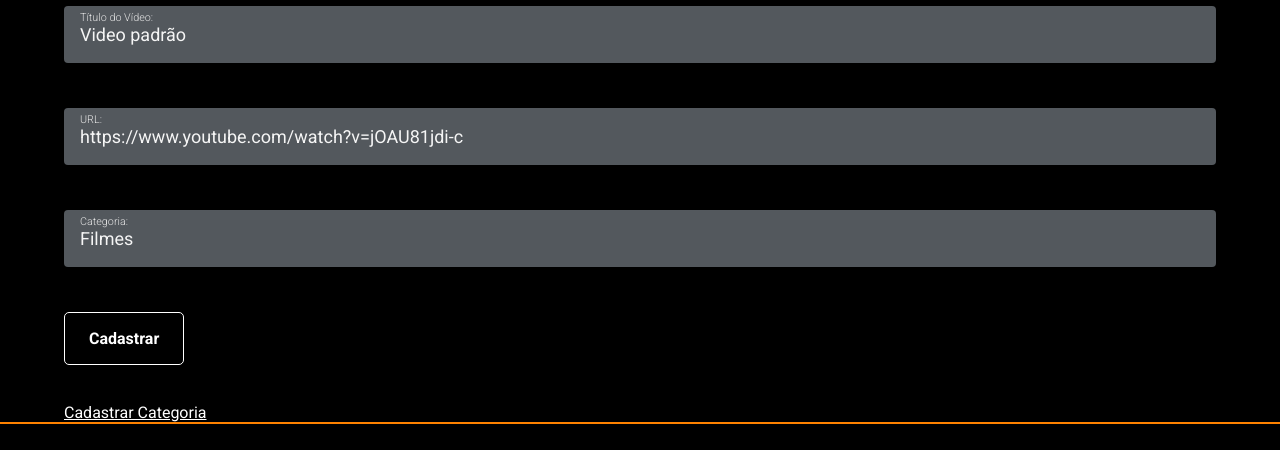
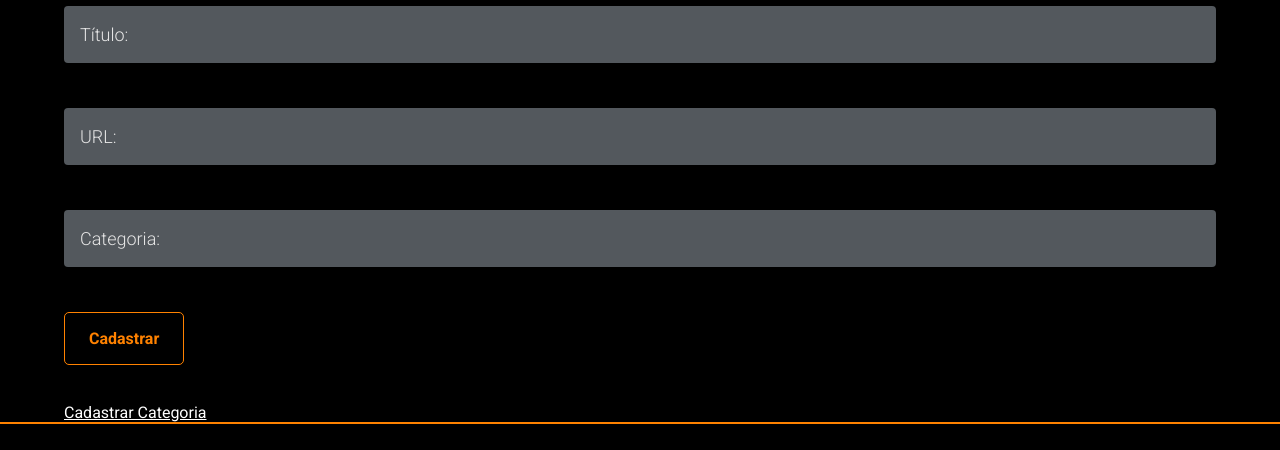
Before and after one commit to IcaroApoloBR/ApoloFlix, a React app: page /cadastro/video in a window 1280 px wide. Shown: the part 219-669 px from the top of the page. Built offline with nearby package versions, Linux system fonts and the light colour scheme; data requests are answered from the project's data file.

Commit message:
last day

```diff
--- a/db.json
+++ b/db.json
@@ -3,32 +3,27 @@
     {
       "id": 1,
       "titulo": "Filmes",
-      "cor": "#ffbe0b"
+      "cor": "var(--primary)"
     },
     {
       "id": 2,
       "titulo": "Séries",
-      "cor": "#fb5607"
+      "cor": "var(--primary)"
     },
     {
       "id": 3,
       "titulo": "Documentários",
-      "cor": "#ff006e"
+      "cor": "var(--primary)"
     },
     {
       "id": 4,
       "titulo": "Animes",
-      "cor": "#8338ec"
+      "cor": "var(--primary)"
     },
     {
       "id": 5,
       "titulo": "Tecnologia",
-      "cor": "#3a86ff"
-    },
-    {
-      "id": 6,
-      "titulo": "Games",
-      "cor": "#80b918"
+      "cor": "var(--primary)"
     }
   ],
   "videos": [
@@ -76,19 +71,19 @@
     },
     {
       "id": 8,
-      "categoriaId": 1,
+      "categoriaId": 2,
       "titulo": "Akira Yamaoka - This sacred line",
       "url": "https://music.youtube.com/watch?v=r8eaQR4HEAk&feature=share"
     },
     {
       "id": 9,
-      "categoriaId": 1,
+      "categoriaId": 2,
       "titulo": "Apparat - Goodbye",
       "url": "https://music.youtube.com/watch?v=C2-YwsEq0-0&feature=share"
     },
     {
       "id": 10,
-      "categoriaId": 1,
+      "categoriaId": 2,
       "titulo": "Tame Impala - Let it Happen",
       "url": "https://music.youtube.com/watch?v=NMRhx71bGo4&feature=share"
     },
@@ -118,7 +113,7 @@
     },
     {
       "id": 15,
-      "categoriaId": 2,
+      "categoriaId": 3,
       "titulo": "House",
       "url": "https://www.youtube.com/watch?v=dVlQJO4HZj0"
     },
@@ -172,15 +167,15 @@
     },
     {
       "id": 24,
-      "categoriaId": 6,
+      "categoriaId": 5,
       "titulo": "Dark Souls 2",
       "url": "https://www.youtube.com/watch?v=U6uyuIQYlfY"
     },
     {
+      "id": 25,
+      "categoriaId": 5,
       "titulo": "Video padrão",
-      "url": "https://www.youtube.com/watch?v=jOAU81jdi-c",
-      "categoriaId": 1,
-      "id": 25
+      "url": "https://www.youtube.com/watch?v=jOAU81jdi-c"
     }
   ]
 }
--- a/src/components/BannerMain/styles.js
+++ b/src/components/BannerMain/styles.js
@@ -68,7 +68,7 @@ ContentAreaContainer.Title = styled.h2`
 export const BannerMainContainer = styled.section`
   height: 80vh;
   position: relative;
-  color: #fff;
+  color: var(--primary);
   background-image: ${({ backgroundImage }) => `url(${backgroundImage})`};
   background-size: cover;
   background-position: center;
@@ -114,7 +114,7 @@ export const WatchButton = styled.button`
   display: inline-block;
   border: 1px solid transparent;
   color: var(--black);
-  background: var(--white);
+  background: var(--primary);
   border-color: var(--black);
   transition: opacity .3s;
   display: none;
--- a/src/components/Button/index.js
+++ b/src/components/Button/index.js
@@ -1,8 +1,8 @@
 import styled from "styled-components";
 
 const Button = styled.button`
-    color: var(--white);
-    border: 1px solid var(--white);
+    color: var(--primary);
+    border: 1px solid var(--primary);
     background: var(--black);
     box-sizing: border-box;
     cursor: pointer;
--- a/src/components/Carousel/components/Slider/index.js
+++ b/src/components/Carousel/components/Slider/index.js
@@ -27,7 +27,7 @@ const Container = styled.ul`
   }
   .slick-prev:before,
   .slick-next:before {
-    color: var(--white)
+    color: var(--primary)
   }
 `;
 
@@ -40,7 +40,6 @@ export const SliderItem = styled.li`
     object-fit: cover;
   }
 `;
-
 
 const Slider = ({ children }) => (
   <Container>
--- a/src/components/Carousel/styles.js
+++ b/src/components/Carousel/styles.js
@@ -48,7 +48,7 @@ export const VideoCardList = styled.ul`
 `;
 
 export const VideoCardGroupContainer = styled.section`
-  color: white;
+  color: black;
   min-height: 197px;
   margin-left: 5%;
   margin-bottom: 16px;
--- a/src/components/Menu/Menu.css
+++ b/src/components/Menu/Menu.css
@@ -43,7 +43,7 @@
 
   .ButtonLink {
     color: var(--white);
-    border: 1px solid var(--white);
+    border: 10px solid var(--white);
     box-sizing: border-box;
     cursor: pointer;
     padding: 16px 24px;
@@ -71,5 +71,6 @@
       border-radius: 0;
       border: 0;
       text-align: center;
+      color: var(--black);
     }
   }
--- a/src/pages/cadastro/Categoria/index.js
+++ b/src/pages/cadastro/Categoria/index.js
@@ -19,8 +19,8 @@ function CadastroCategoria() {
   useEffect(() => {
     const URL_TOP = window.location.hostname.includes('localhost')
       ? 'http://localhost:8080/categorias'
-      : 'https://devsoutinhoflix.herokuapp.com/categorias';
-    // E a ju ama variáveis
+      : 'https://apoloflix.herokuapp.com/categorias';
+
     fetch(URL_TOP)
       .then(async (respostaDoServidor) => {
         const resposta = await respostaDoServidor.json();
@@ -29,23 +29,6 @@ function CadastroCategoria() {
         ]);
       });
 
-    // setTimeout(() => {
-    //   setCategorias([
-    //     ...categorias,
-    //     {
-    //       id: 1,
-    //       nome: 'Front End',
-    //       descricao: 'Uma categoria bacanudassa',
-    //       cor: '#cbd1ff',
-    //     },
-    //     {
-    //       id: 2,
-    //       nome: 'Back End',
-    //       descricao: 'Outra categoria bacanudassa',
-    //       cor: '#cbd1ff',
-    //     },
-    //   ]);
-    // }, 4 * 1000);
   }, []);
 
   return (
@@ -67,7 +50,7 @@ function CadastroCategoria() {
       >
 
         <FormField
-          label="Nome da Categoria"
+          label="Categoria"
           name="nome"
           value={values.nome}
           onChange={handleChange}
@@ -96,7 +79,6 @@ function CadastroCategoria() {
 
       {categorias.length === 0 && (
         <div>
-          {/* Cargando... */}
           Loading...
         </div>
       )}
--- a/src/pages/cadastro/Video/index.js
+++ b/src/pages/cadastro/Video/index.js
@@ -12,9 +12,9 @@ function CadastroVideo() {
   const [categorias, setCategorias] = useState([]);
   const categoryTitles = categorias.map(({ titulo }) => titulo);
   const { handleChange, values } = useForm({
-    titulo: 'Video padrão',
-    url: 'https://www.youtube.com/watch?v=jOAU81jdi-c',
-    categoria: 'Filmes',
+    titulo: '',
+    url: '',
+    categoria: '',
   });
 
   useEffect(() => {
@@ -31,7 +31,6 @@ function CadastroVideo() {
 
       <form onSubmit={(event) => {
         event.preventDefault();
-        // alert('Video Cadastrado com sucesso!!!1!');
 
         const categoriaEscolhida = categorias.find((categoria) => categoria.titulo === values.categoria);
 
@@ -47,7 +46,7 @@ function CadastroVideo() {
       }}
       >
         <FormField
-          label="Título do Vídeo"
+          label="Título"
           name="titulo"
           value={values.titulo}
           onChange={handleChange}
```
Also changed, not shown: src/components/Menu/index.js (indentation only).
